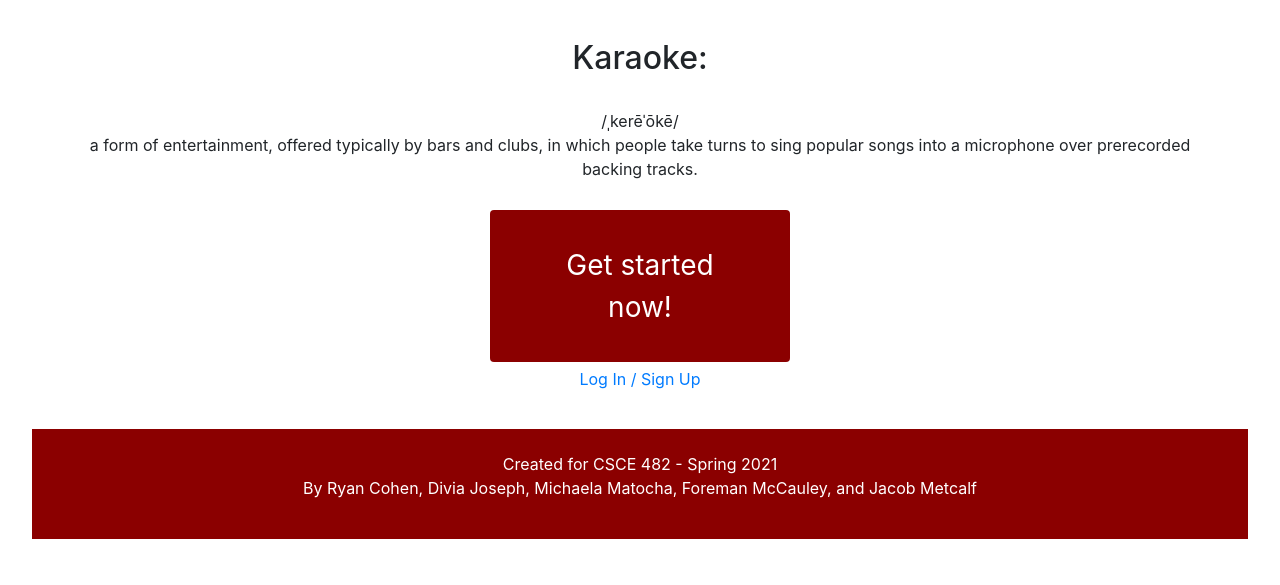
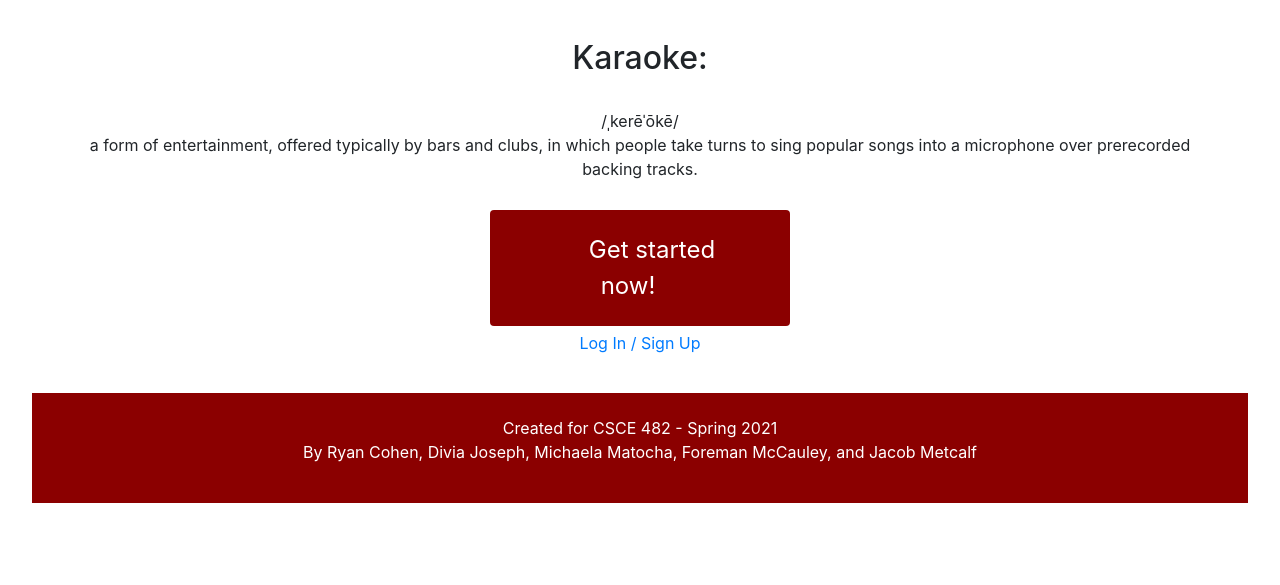
Before and after one commit to foremanmccauley/Karaoke_Capstone, a Django app: page / in a window 1280 px wide. Shown: the part 331-916 px from the top of the page. After the commit the page ends 834 px from the top, so only its background shows below. Run offline with Django 3.2, Linux system fonts and the light colour scheme.

Commit message:
Button actually goes to recording page now

```diff
--- a/karaoke/karaoke/static/css/style.css
+++ b/karaoke/karaoke/static/css/style.css
@@ -10,12 +10,17 @@
     border: none;
     color: #FFFFFF;
     text-align: center;
-    font-size: 28px;
-    padding: 20px;
+    font-size: 24px;
+    padding: 10px;
     width: 300px;
     transition: all 0.5s;
     cursor: pointer;
     margin: 5px;
+}
+
+.button-span a {
+    color: white;
+    text-decoration: none;
 }
 
 .button span {
@@ -29,18 +34,16 @@
     content: '\00bb';
     position: absolute;
     opacity: 0;
-    top: 0;
-    right: -20px;
     transition: 0.5s;
 }
 
 .button:hover span {
-    padding-right: 25px;
+    padding-right: 30px;
 }
 
 .button:hover span:after {
     opacity: 1;
-    right: 0;
+    right: 15;
 }
 
 footer {
--- a/karaoke/karaoke/templates/index.html
+++ b/karaoke/karaoke/templates/index.html
@@ -17,7 +17,9 @@
             /ˌkerēˈōkē/
             <br/> a form of entertainment, offered typically by bars and clubs, in which people take turns to sing popular songs into a microphone over prerecorded backing tracks.
         </p>
-        <button class="button"><span>Get started now!</span></button>
+        <button class="button">
+            <span class="button-span"><a href="{% url 'recording' %}"> Get started now!</a></span>
+        </button>
         <br/><a href="">Log In / Sign Up</a>
     </main>
     {%include 'footer.html'%}
--- a/karaoke/karaoke/urls.py
+++ b/karaoke/karaoke/urls.py
@@ -16,7 +16,6 @@ Including another URLconf
 from django.urls import include, path
 from django.contrib import admin
 
-
 from . import views
 
 app_name = 'karaoke'
```
Also changed, not shown: 1 other file.
